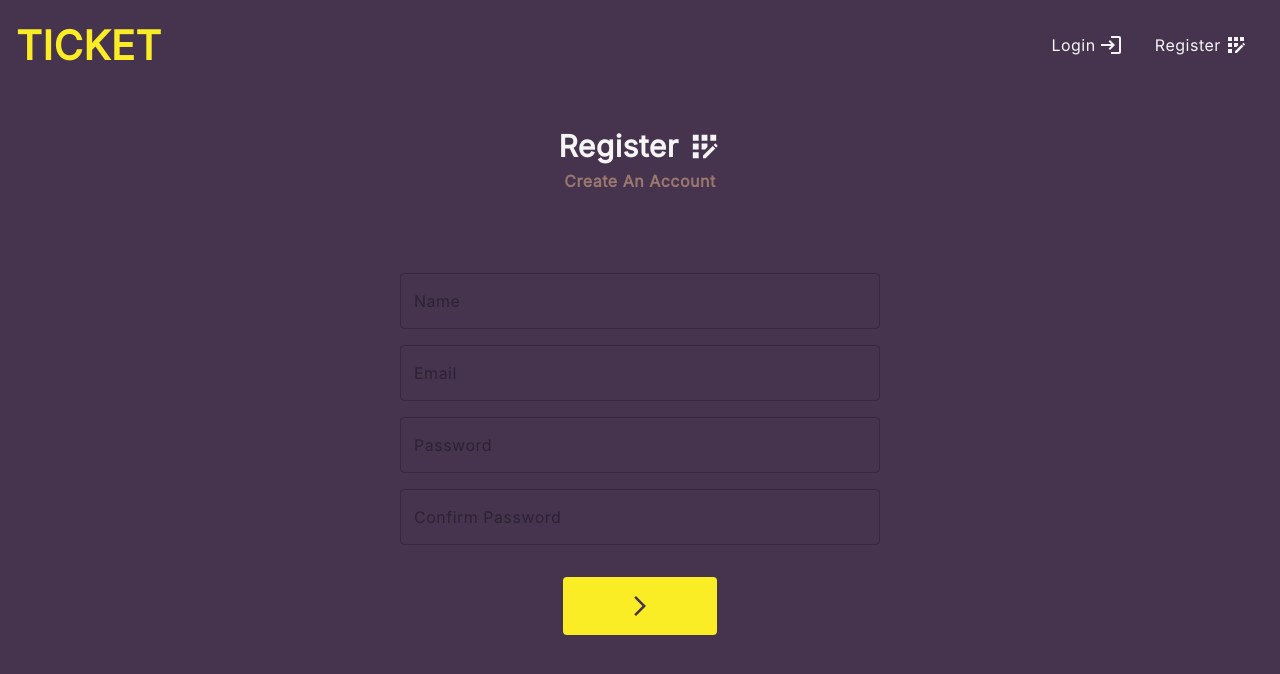
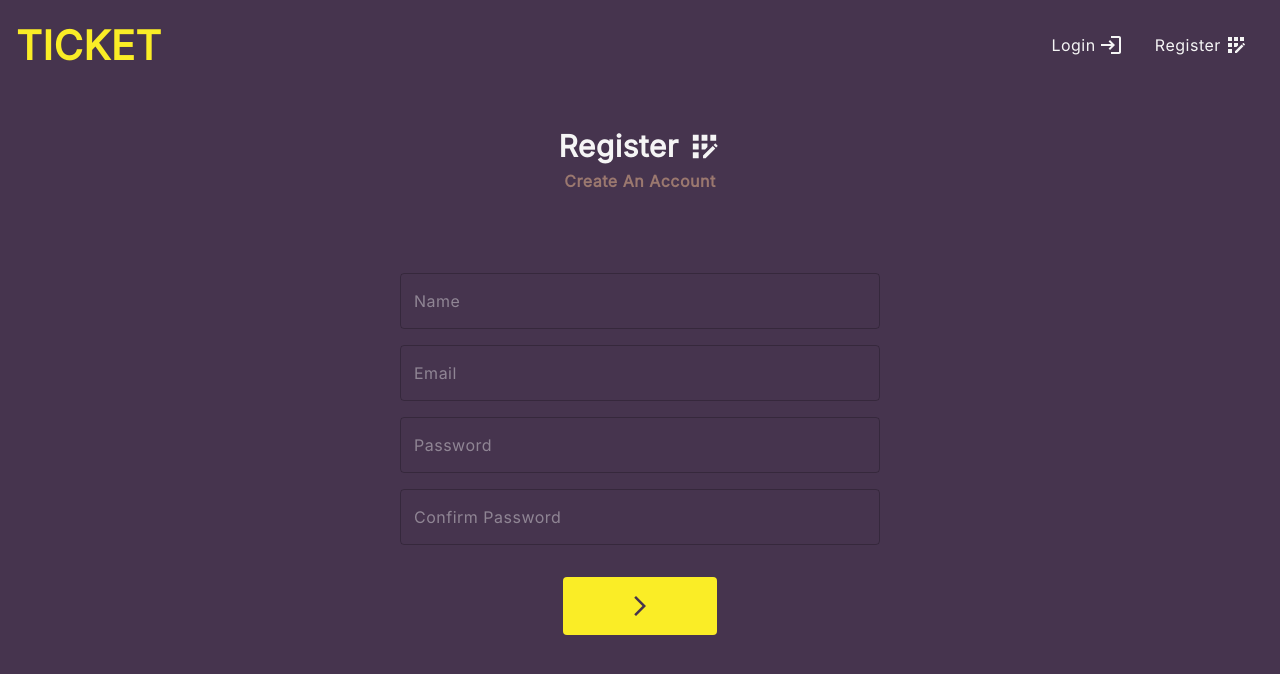
Before and after one commit to CemTunna/ticket, a React (Create React App) app in the folder frontend/: page /register in a window 1280 px wide. Shown: the top 674 px of the page. Built offline with nearby package versions, Linux system fonts and the light colour scheme.

Commit message:
textfield input style fix

```diff
--- a/frontend/src/components/form/FormItem.tsx
+++ b/frontend/src/components/form/FormItem.tsx
@@ -12,9 +12,13 @@ const useStyles = makeStyles()((theme) => ({
       width: '30rem',
     },
   },
+  inputWrapper: {
+    width: '100%',
+  },
   input: {
+    WebkitBoxShadow: '0 0 0 1000px #46344e inset',
+    color: '#F5F5F5',
     letterSpacing: '0.5px',
-    width: '100%',
   },
 }));
 const FormItem = ({ item }: Props) => {
@@ -24,10 +28,8 @@ const FormItem = ({ item }: Props) => {
   return (
     <Grid className={classes.item}>
       <TextField
-        sx={{
-          color: 'red',
-        }}
-        className={classes.input}
+        inputProps={{ className: classes.input }}
+        className={classes.inputWrapper}
         id={id}
         name={name}
         value={value}
--- a/frontend/src/pages/Login.tsx
+++ b/frontend/src/pages/Login.tsx
@@ -1,4 +1,4 @@
-import { Fragment, useEffect } from 'react';
+import { Fragment, useEffect, useRef } from 'react';
 import Form from '../components/form/Form';
 import { makeStyles } from 'tss-react/mui';
 import Title from '../components/ui/Title';
--- a/frontend/src/pages/Tickets.tsx
+++ b/frontend/src/pages/Tickets.tsx
@@ -31,7 +31,6 @@ const Tickets = () => {
   return (
     <Fragment>
       <Title>Tickets</Title>
-
       <Grid>
         {/* {tickets.map((ticket) => (
           <TicketItem />
```
